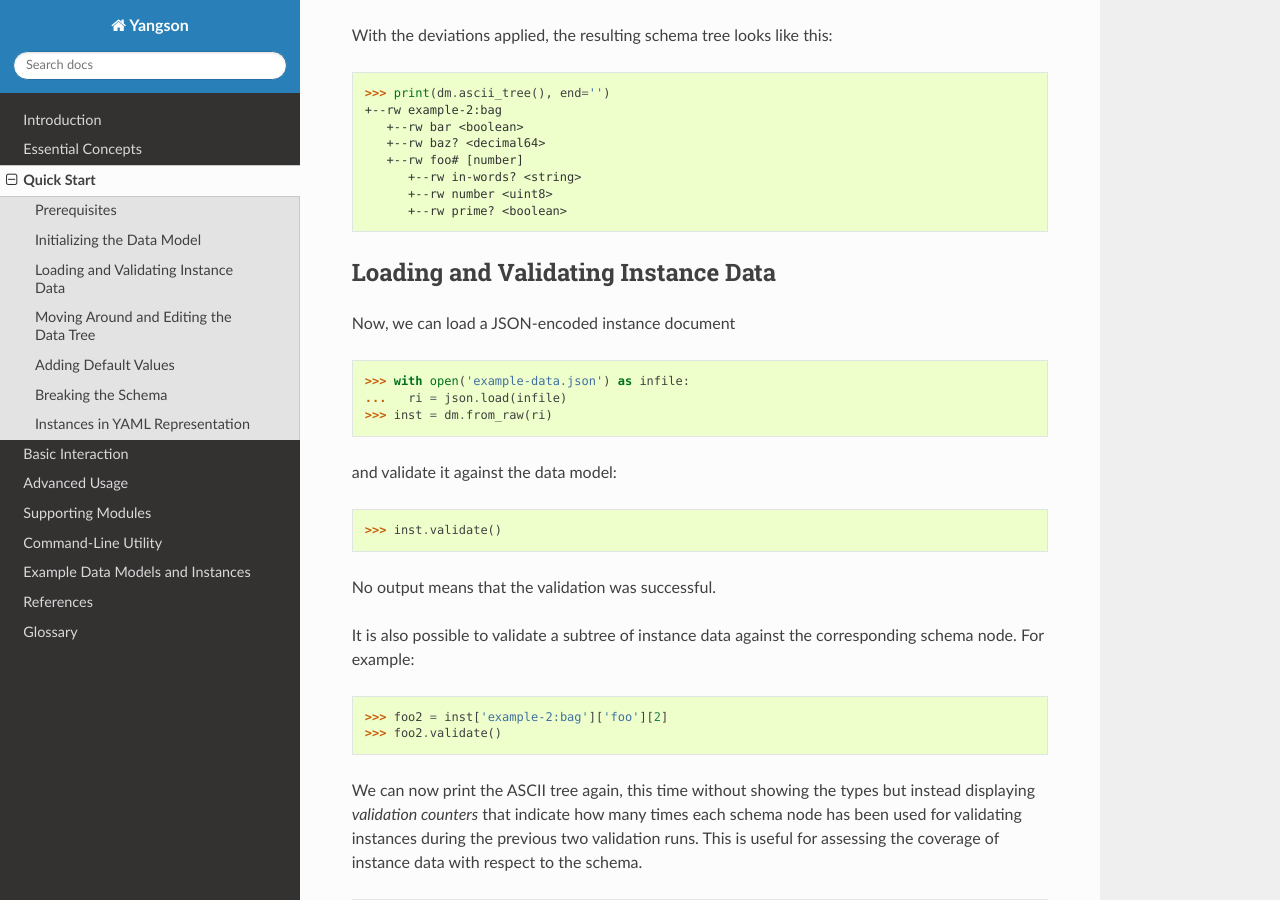
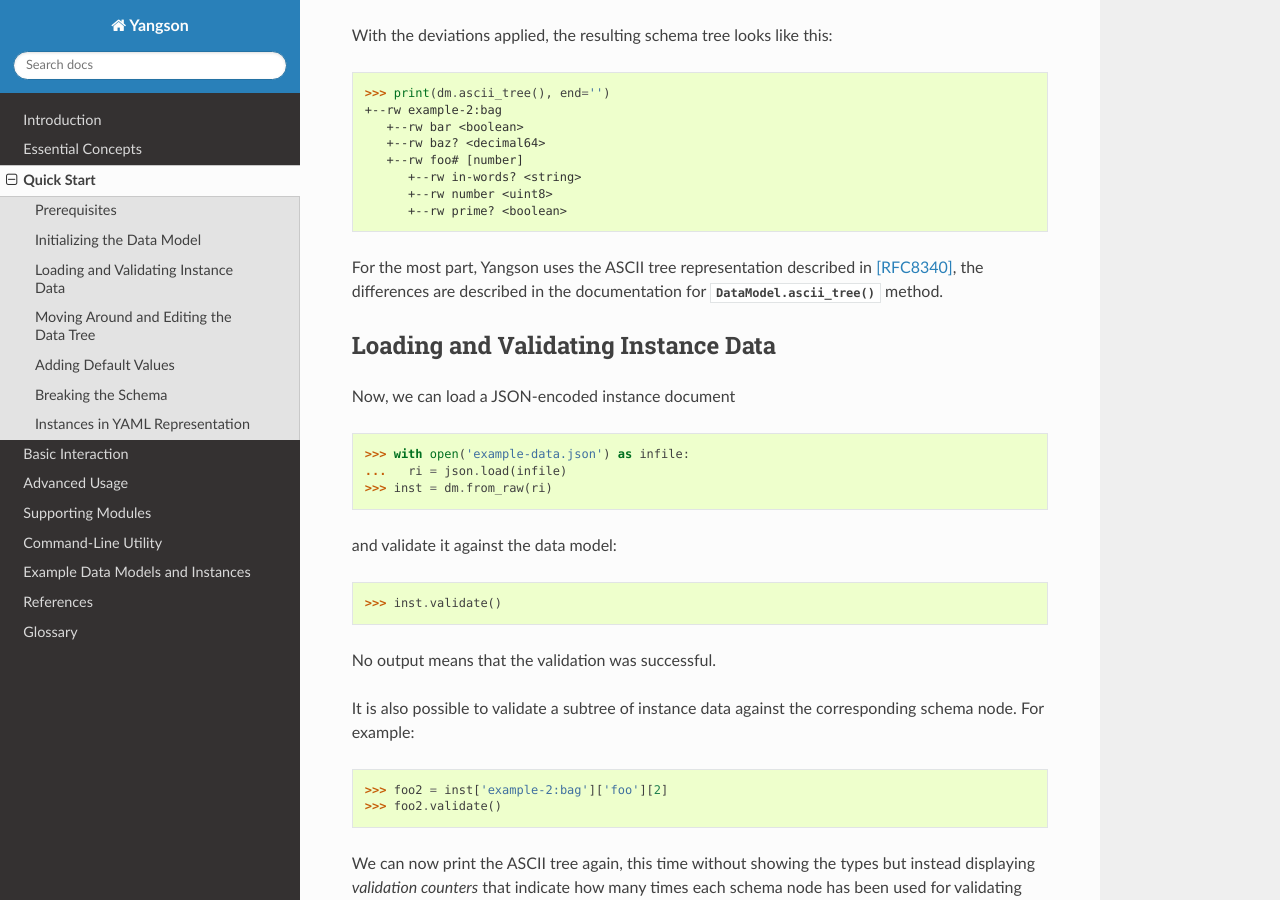
Before and after one commit to CZ-NIC/yangson, a Sphinx documentation site: the page built from docs/quickstart.rst, in a window 1280 px wide and 900 px high, scrolled down 1010 px. Built offline with Sphinx 7.4.7 and the Read the Docs theme 2.0.0, drawn with Linux system fonts in a browser that asks for light colours.

Commit message:
Expand Quick Start section

```diff
--- a/docs/quickstart.rst
+++ b/docs/quickstart.rst
@@ -62,6 +62,8 @@ With the deviations applied, the resulting schema tree looks like this:
          +--rw in-words? <string>
          +--rw number <uint8>
          +--rw prime? <boolean>
+
+For the most part, Yangson uses the ASCII tree representation described in [RFC8340]_, the differences are described in the documentation for :meth:`.DataModel.ascii_tree` method.
 
 Loading and Validating Instance Data
 ====================================
```
Also changed, not shown: 1 other file.
